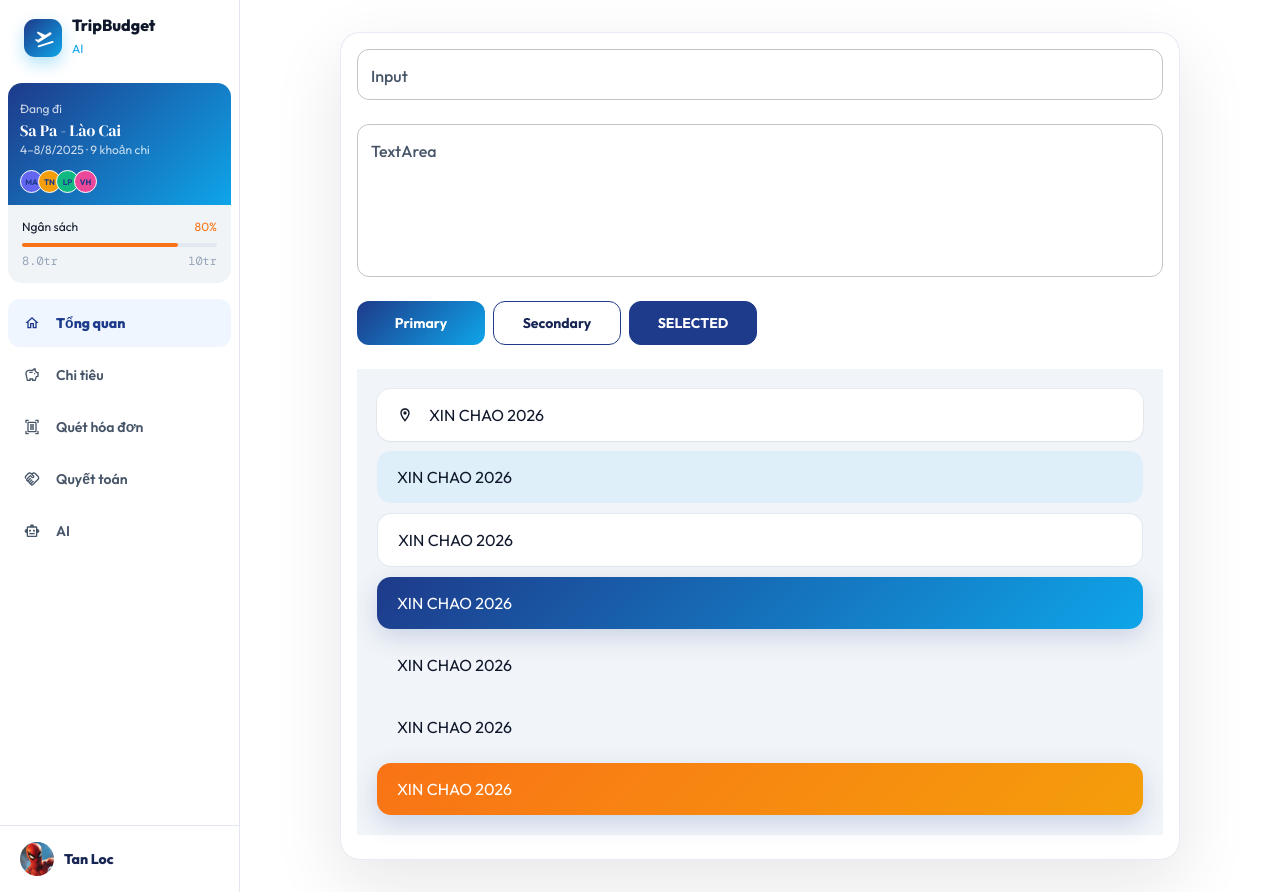
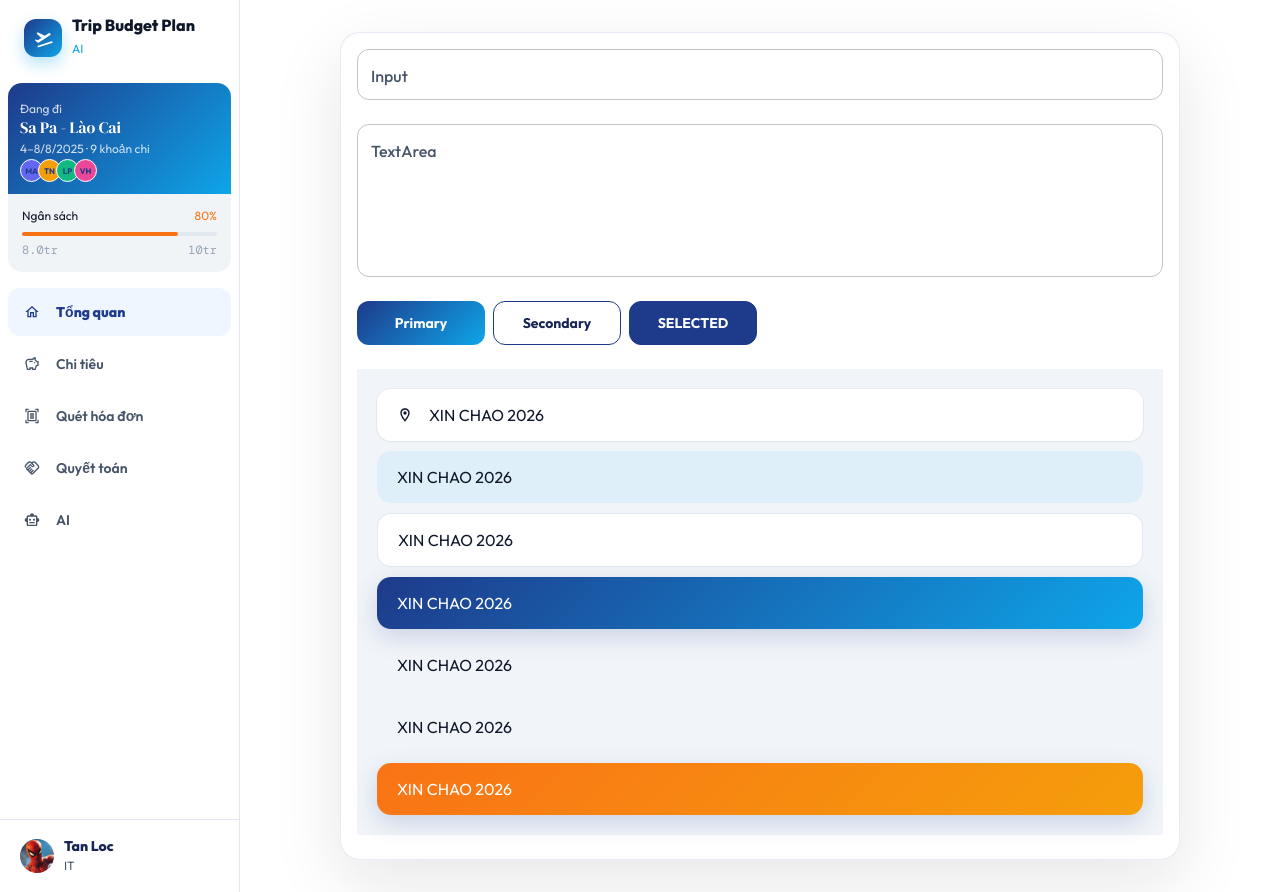
Before and after one commit to colnat412/trip-budget-web, a Next.js app: page / in a window 1280 px wide. Built offline with nearby package versions, Linux system fonts and the light colour scheme; what @mui/material-nextjs would draw is missing.

Commit message:
Refactor: Update sidebar, modify text, adjust styles, and change user role

```diff
--- a/src/base/components/layout/sidebar/SidebarBrand.tsx
+++ b/src/base/components/layout/sidebar/SidebarBrand.tsx
@@ -10,20 +10,20 @@ export default function SidebarBrand() {
           height: 38,
           display: "grid",
           placeItems: "center",
-          flexShrink: 0,
-          borderRadius: "11px",
+          // flexShrink: 0,
+          borderRadius: "12px",
           color: "common.white",
           background: (theme) =>
             `linear-gradient(135deg, ${theme.palette.primary.main}, ${theme.palette.primary.light})`,
           boxShadow: "0 7px 16px rgba(14, 165, 233, 0.3)",
         }}
       >
-        <FlightTakeoffRoundedIcon sx={{ fontSize: 21, transform: "rotate(-18deg)" }} />
+        <FlightTakeoffRoundedIcon sx={{ fontSize: 20, transform: "rotate(-18deg)" }} />
       </Box>
 
       <Box sx={{ minWidth: 0 }}>
         <Typography sx={{ color: "text.primary", fontWeight: 800, lineHeight: 1.2 }}>
-          TripBudget
+          Trip Budget Plan
         </Typography>
         <Typography variant="caption" sx={{ color: "primary.light", lineHeight: 1 }}>
           AI
--- a/src/base/components/layout/sidebar/SidebarTripCard.tsx
+++ b/src/base/components/layout/sidebar/SidebarTripCard.tsx
@@ -18,7 +18,7 @@ export default function SidebarTripCard({ trip }: SidebarTripCardProps) {
     >
       <Box
         sx={{
-          minHeight: 120,
+          // minHeight: 120,
           p: "12px",
           overflow: "hidden",
           color: "common.white",
@@ -31,27 +31,26 @@ export default function SidebarTripCard({ trip }: SidebarTripCardProps) {
         }}
       >
         <Box>
-          <Typography variant="caption" sx={{ opacity: 0.78 }}>
+          <Typography variant="caption" sx={{ opacity: 0.8 }}>
             Đang đi
           </Typography>
           <Typography
             sx={{
-              mt: 0.25,
               fontFamily: "var(--font-display)",
               fontWeight: 400,
-              lineHeight: 1.2,
+              lineHeight: 1,
             }}
           >
             {trip.title}
           </Typography>
           <Typography
             variant="caption"
-            sx={{ display: "block", opacity: 0.78 }}
+            sx={{ opacity: 0.8 }}
           >
             {trip.dateRange} · {trip.companionCount} khoản chi
           </Typography>
 
-          <Stack direction="row" sx={{ mt: 1.25 }}>
+          <Stack direction="row">
             {trip.members.map((member, index) => (
               <Avatar
                 key={`${member.initials}-${index}`}
--- a/src/base/components/layout/sidebar/config.tsx
+++ b/src/base/components/layout/sidebar/config.tsx
@@ -31,6 +31,6 @@ export const DEFAULT_SIDEBAR_TRIP: SidebarTrip = {
 
 export const DEFAULT_SIDEBAR_USER: Partial<SidebarUser> = {
   name: "Tan Loc",
-  // role: "OWNER",
+  role: "IT",
   initials: "TL",
 };
```
